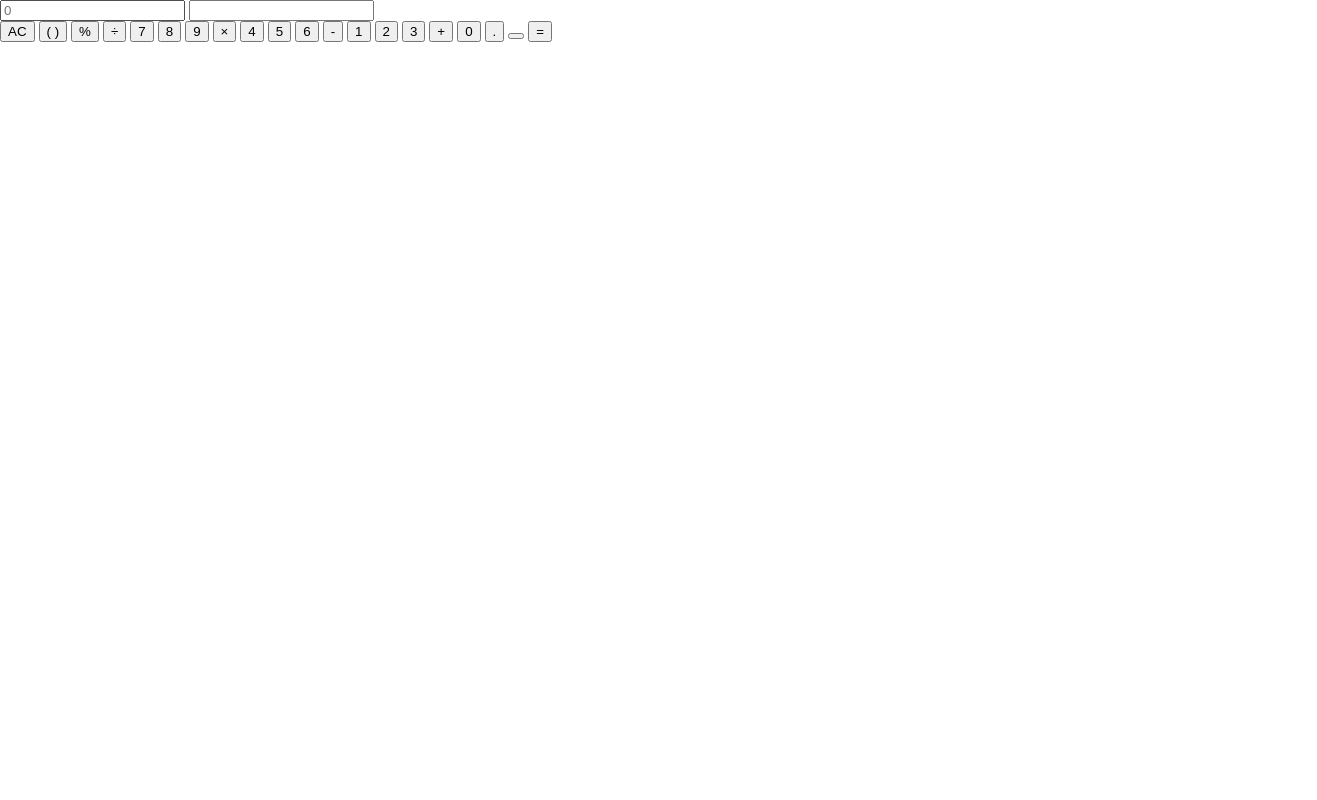
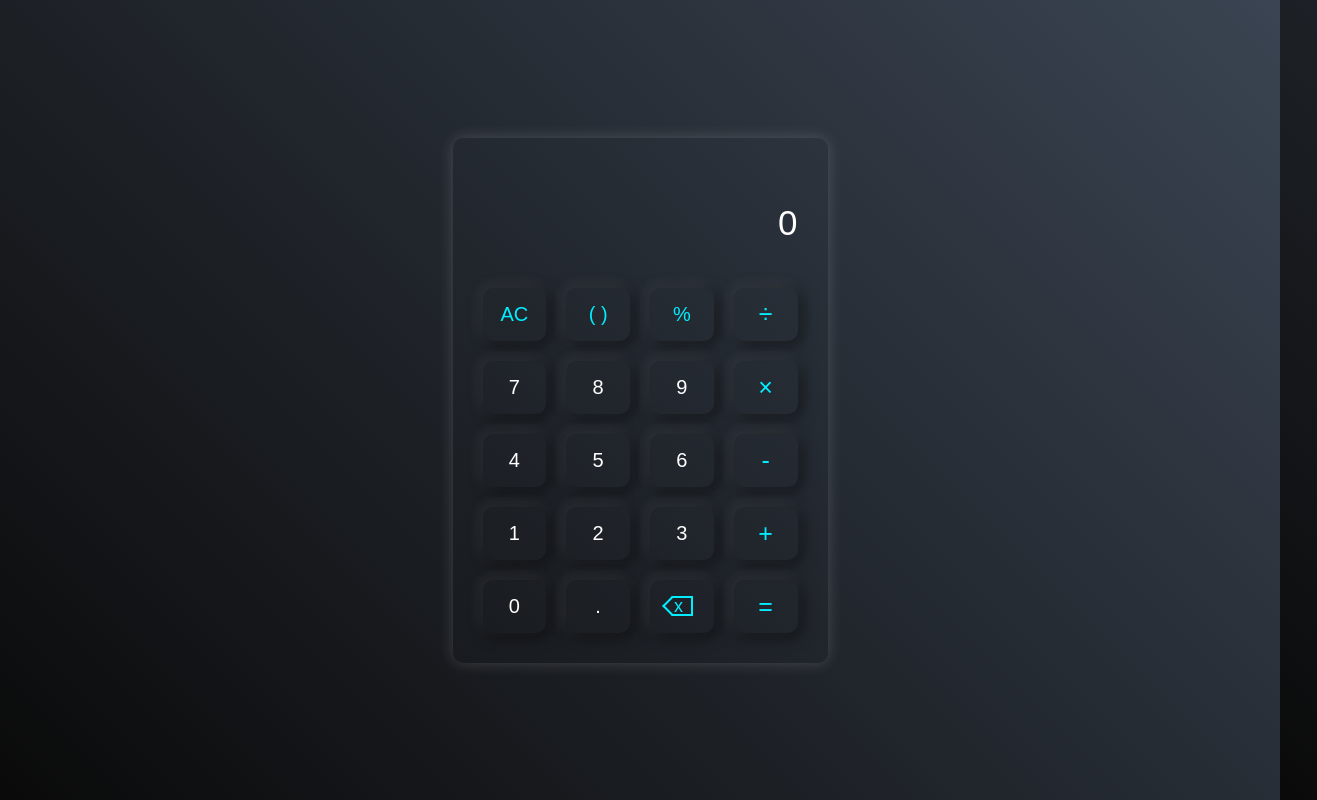
Before and after one commit to ibanga-alt/probable-cal-invention, a plain HTML site: page index.html in a window 1280 px wide. Shown: the whole page, 1317 px wide, since content can reach past the window. Drawn offline with Linux system fonts and the light colour scheme.

Commit message:
redid styles

```diff
--- a/index.html
+++ b/index.html
@@ -8,7 +8,7 @@
     <title>Calculator</title>
 </head>
 <body>
-    <div class="Calculator">
+    <div class="calculator">
         <div class="display">
             <input type="text" class="display-input" placeholder="0">
             <input type="text" class="display-result" >
--- a/styles.css
+++ b/styles.css
@@ -1,4 +1,108 @@
 * {
     margin: 0;
+    padding: 0;
+    box-sizing: border-box;
+    font-family: sans-serif;
 
 }
+
+body {
+    display: flex;
+    justify-content: center;
+    align-items: center;
+    min-height: 100vh;
+    background: linear-gradient(45deg, #0a0a0a, #3a4452);
+}
+
+.calculator {
+    width: 375px;
+    padding: 30px;
+    border-radius: 10px;
+    box-shadow: 0 0 15px rgba(225, 225, 225, .2);
+}
+
+.display {
+    position: relative;
+    margin: 30px 0 40px;
+}
+
+.display input{
+    width: 100%;
+    height: 50px;
+    background: transparent;
+    border: none;
+    font-size: 35px;
+    color: #fff;
+    text-align: right;
+    pointer-events:  none;
+}
+
+.display .display-input::placeholder {
+    color: #fff;
+}
+
+.display .display-result {
+    position: absolute;
+    left: o;
+    font-size: 15px;
+    transform: translate(65%);
+
+}
+
+.buttons {
+    display: grid;
+    grid-template-columns: repeat(4, 1fr);
+    gap: 20px;
+}
+
+.buttons button{
+    padding: 15px;
+    background: transparent;
+    border-radius: 10px;
+    border: none;
+    font-size: 20px;
+    color: #fff;
+    cursor: pointer;
+    box-shadow: -3px -3px 15px rgba(225, 225, 225, .1), 3px 3px 15px rgba(0, 0, 0, .6);
+}
+
+.buttons .operator {
+    position: relative;
+    color: #0ef;
+}
+
+.buttons .operator span {
+    position: absolute;
+    left: 50%;
+    top: 50%;
+    transform: translate(-50%, -50%);
+    font-size: 25px;
+}
+
+.buttons .operator.backspace span {
+    display: flex;
+    align-items: center;
+    width: 22px;
+    height: 20px;
+    border: 2px solid #0ef;
+    border-left-color: transparent;
+    transform: translate(-35%, -50) scale(.9);
+}
+
+.buttons .operator.backspace span::before {
+    content: '';
+    position: absolute;
+    left: -8px;
+    width: 12px;
+    height: 12px;
+    border-left: 2px solid #0ef;
+    border-bottom: 2px solid #0ef;
+    transform: rotate(45deg);
+}
+
+.buttons .operator.backspace span::after {
+    content: 'x';
+    padding-left: 1px;
+    font-size: 18px;
+    line-height: 1;
+}
```
